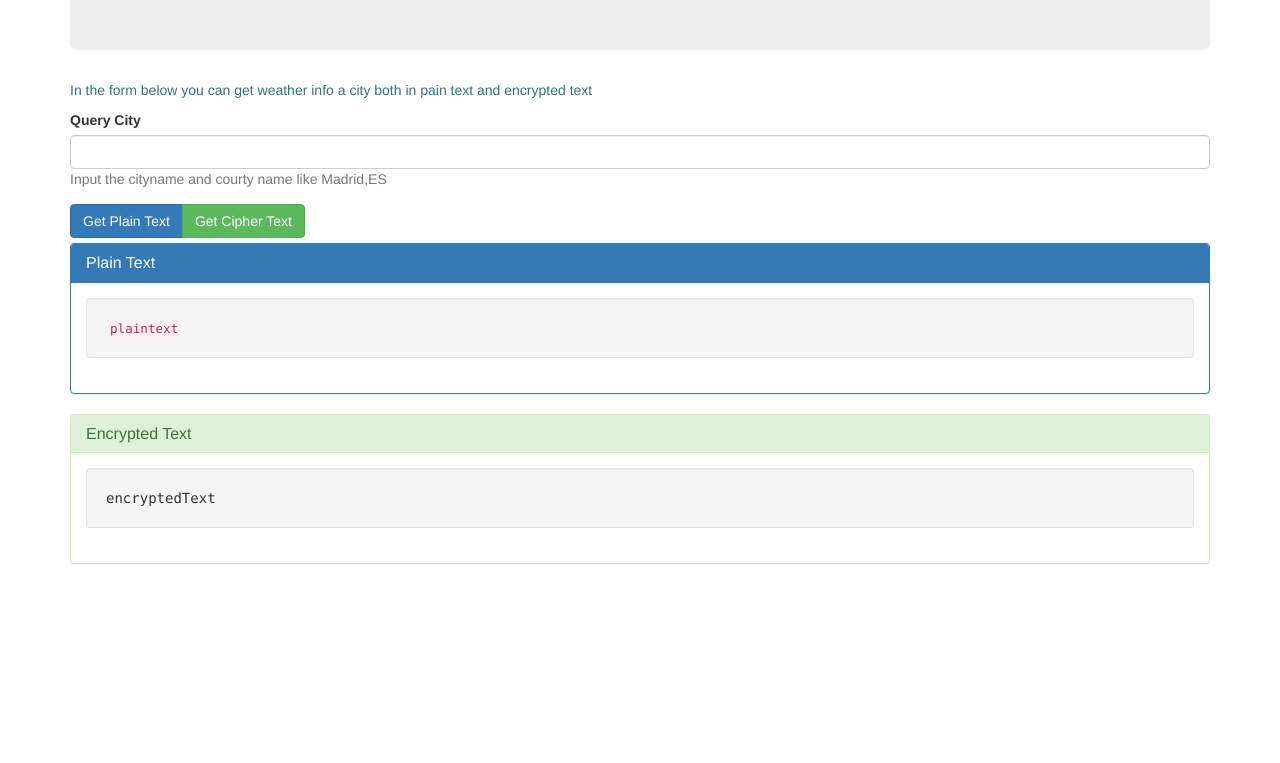
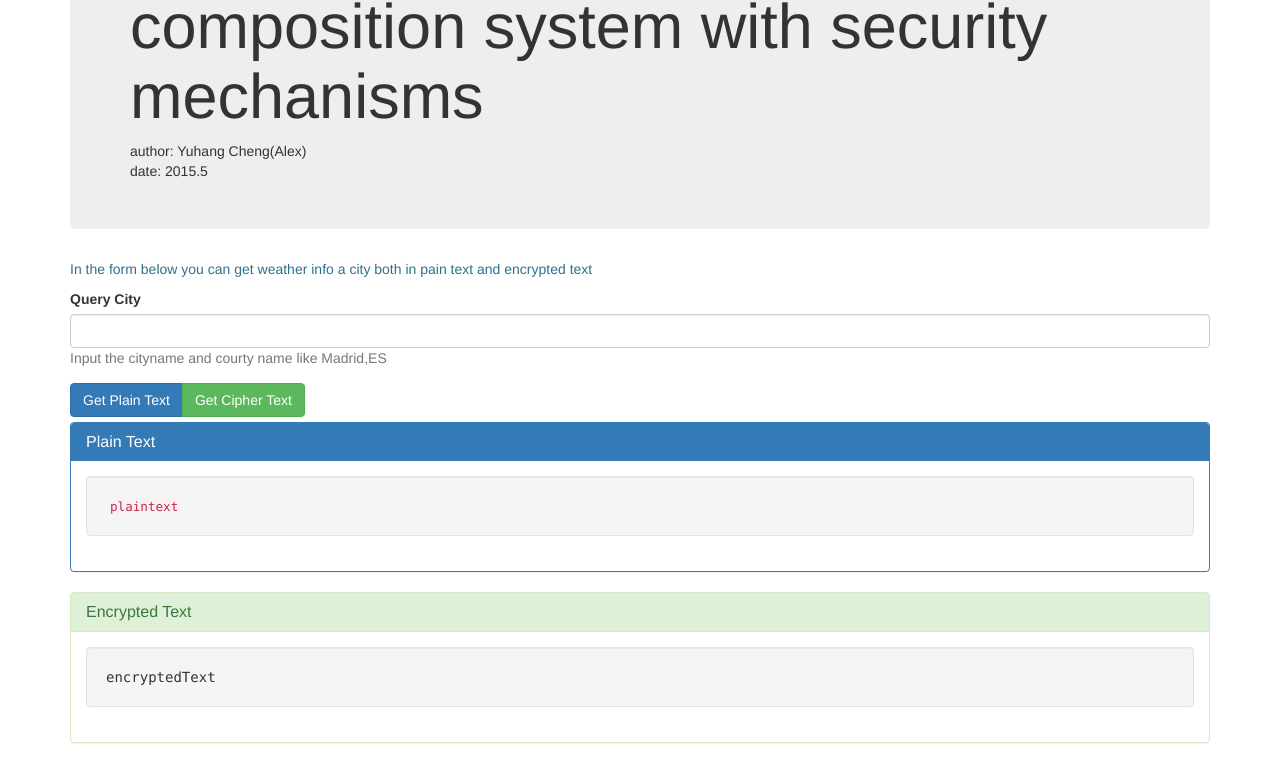
Before and after one commit to DrWrong/finalProject_UI, a plain HTML site: page views/index.html in a window 1280 px wide. Shown: the part 145-908 px from the top of the page. Before the commit the page ends 800 px from the top, so only its background shows below. Drawn offline with Linux system fonts and the light colour scheme; files whose address does not match are found by name.

Commit message:
change display

```diff
--- a/views/index.html
+++ b/views/index.html
@@ -21,7 +21,9 @@
   <body ng-controller="ServiceShow">
   <div class="container">
    <div class="jumbotron">
-     <h1>Service Composition display system</h1>
+     <h1>Design of an underwater robot composition system with security mechanisms</h1>
+     author: Yuhang Cheng(Alex)<br/>
+     date: 2015.5<br/>
    </div>
    </div>
    <div class="container">
```
